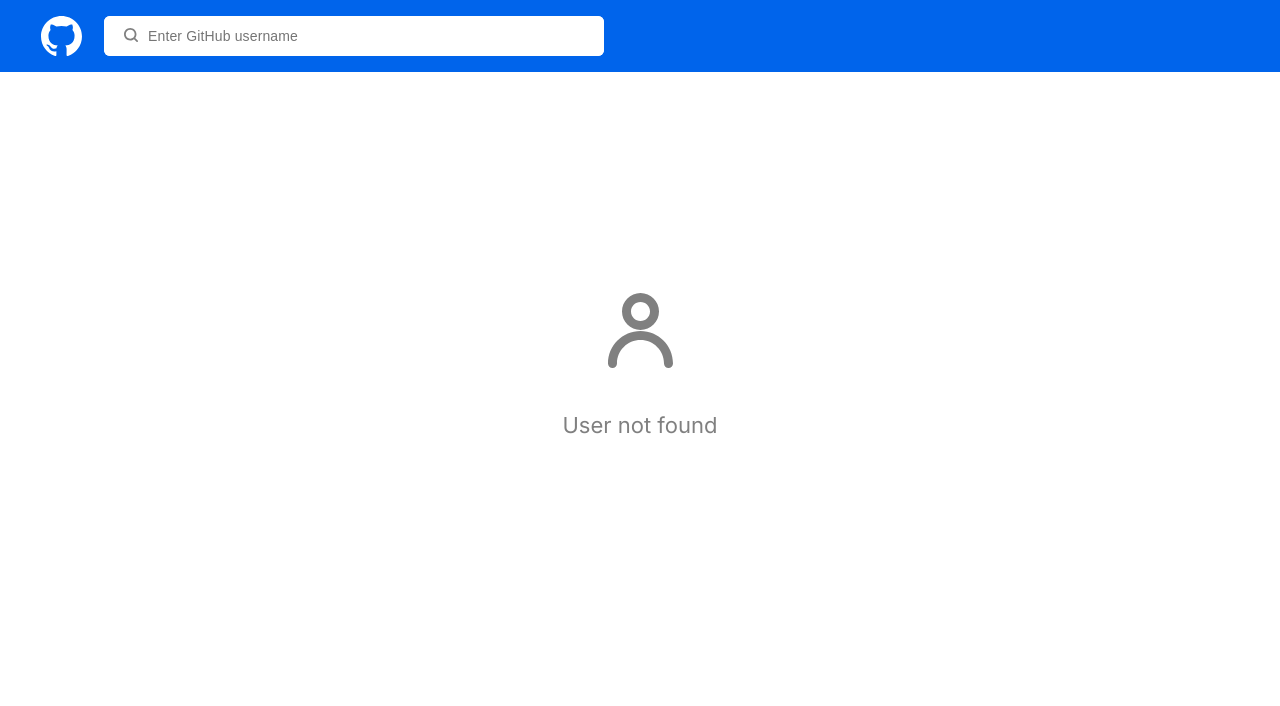
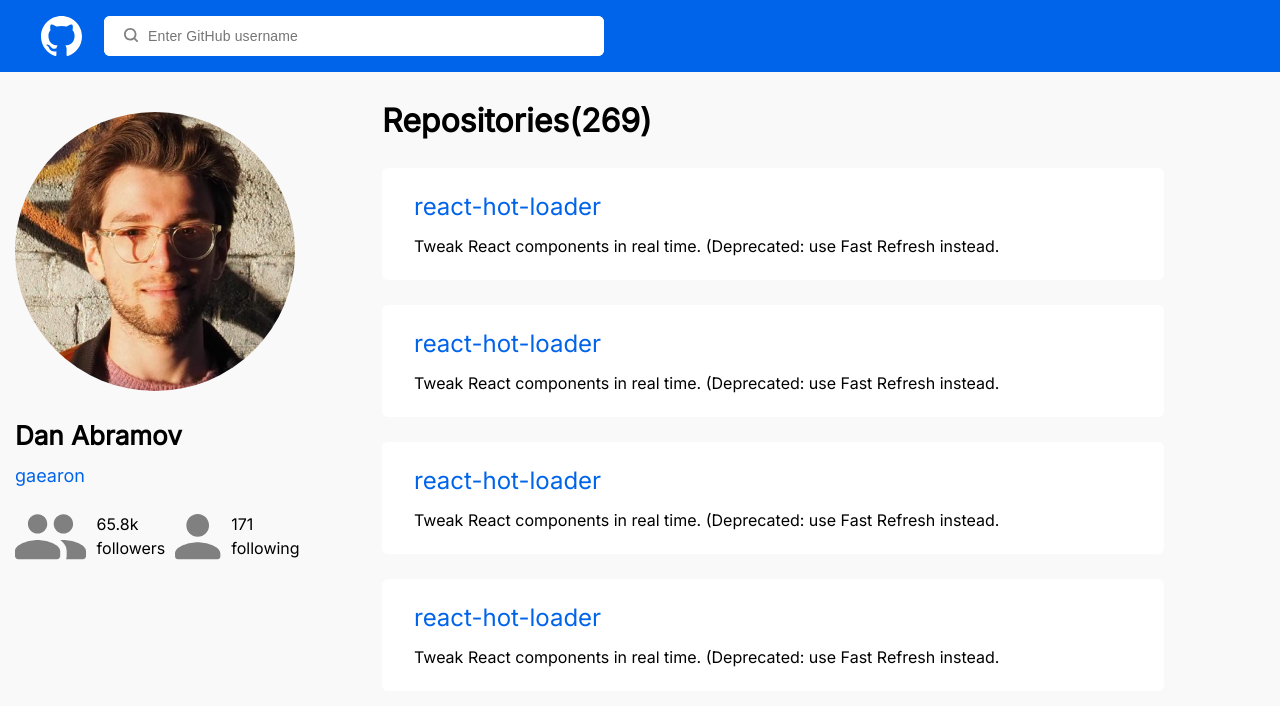
Before and after one commit to VZaleski/Startup-Summer-2022, a React (Create React App) app in the folder startup-summer/: page / in a window 1280 px wide. Before the commit this address had no page. Shown: the top 706 px of the page. Built offline with nearby package versions, Linux system fonts and the light colour scheme.

Commit message:
feat: getting username from input

```diff
--- a/startup-summer/src/App.js
+++ b/startup-summer/src/App.js
@@ -1,14 +1,14 @@
 import './App.css';
 import Header from './components/Header/Header';
 //  import Initial from './components/Initial/Initial';
-import UserNotFound from './components/UserNotFound/UserNotFound';
-//  import Main from './components/Main/Main';
+//  import UserNotFound from './components/UserNotFound/UserNotFound';
+import Main from './components/Main/Main';
 
 function App() {
   return (
     <div className="App">
       <Header />
-      <UserNotFound />
+      <Main />
       {/*  <Main /> */}
       {/*  <Initial /> */}
       {/*  <UserNotFound /> */}
--- a/startup-summer/src/components/Header/Header.jsx
+++ b/startup-summer/src/components/Header/Header.jsx
@@ -1,14 +1,30 @@
+import { useState } from 'react';
 import s from './Header.module.css';
 import logo from '../../assets/images/git_logo.svg';
 import magniferIcon from '../../assets/images/magnifer_icon.svg';
 
 function Header() {
+  const [username, setUsername] = useState('');
+  const placeholder = 'Enter GitHub username';
+  const getUsername = (event) => {
+    if (event.code === 'Enter') {
+      console.log('API GitHub');
+    }
+  };
+  console.log(username);
   return (
     <header className={s.header}>
       <div className={s.wrapper}>
         <img className={s.logo} src={logo} alt="logo" />
         <form className={s.search}>
-          <input type="search" placeholder="Enter GitHub username" className={s.search__input} />
+          <input
+            value={username}
+            onChange={(event) => setUsername(event.target.value)}
+            onKeyDown={(event) => getUsername(event)}
+            type="search"
+            placeholder={placeholder}
+            className={s.search__input}
+          />
           <button type="submit" className={s.search__button}>
             <img className={s.search__icon} src={magniferIcon} alt="magnifer" />
           </button>
--- a/startup-summer/src/components/Main/Main.jsx
+++ b/startup-summer/src/components/Main/Main.jsx
@@ -1,7 +1,7 @@
 import s from './Main.module.css';
 import Profile from './Profile/Profile';
-import EmptyList from './EmptyList/EmptyList';
-//  import Repositories from './Repositories/Repositories';
+//  import EmptyList from './EmptyList/EmptyList';
+import Repositories from './Repositories/Repositories';
 
 function Main() {
   return (
@@ -10,7 +10,7 @@
         <Profile />
         {/*  <Repositories />  */}
         {/*  <EmptyList />  */}
-        <EmptyList />
+        <Repositories />
       </div>
     </main>
   );
```
